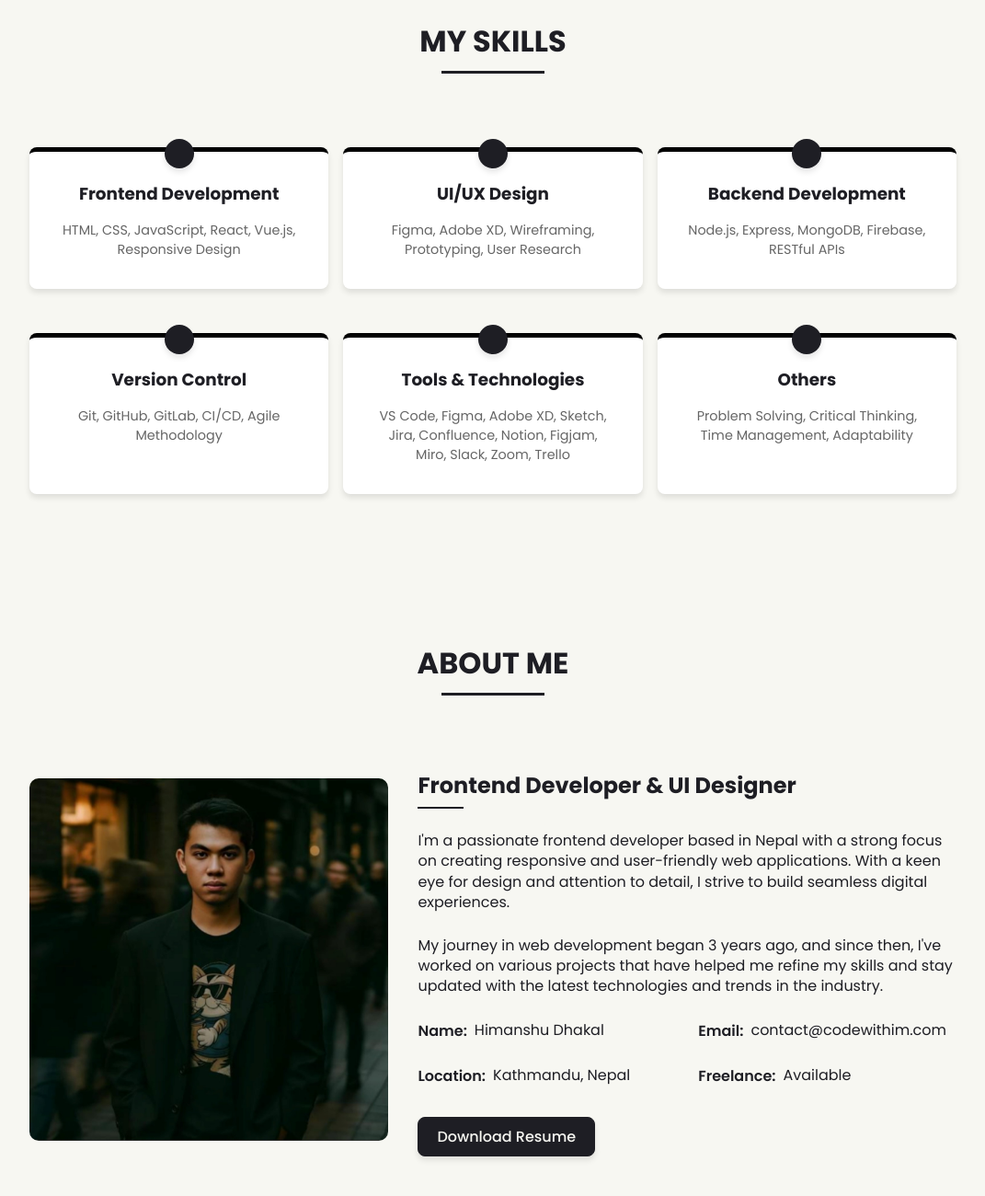
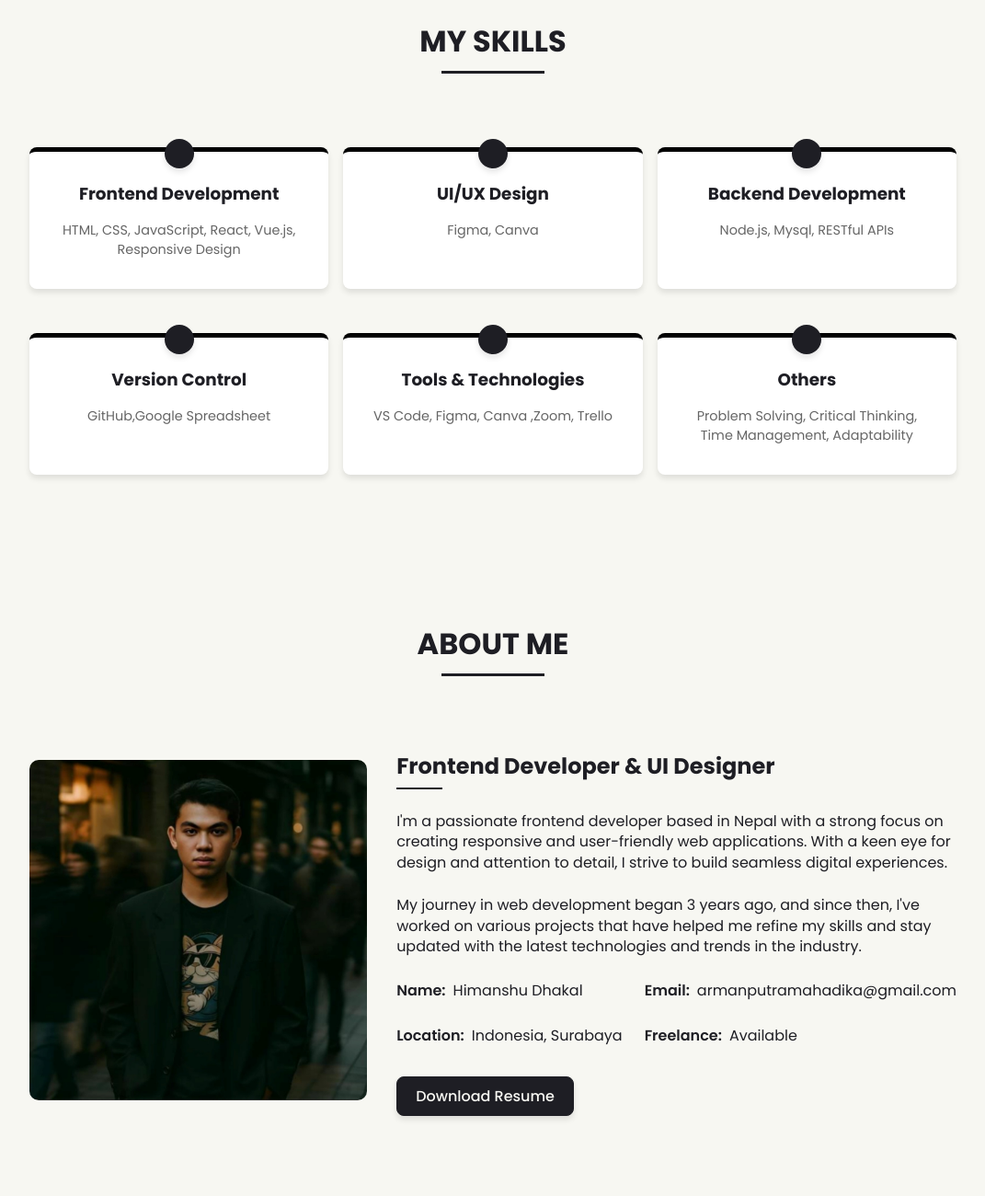
Before and after one commit to armanputram/Portofolio-ArmanOne, a plain HTML site: page index.html in a window 1280 px wide. Shown: the part 859-2159 px from the top of the page at 92% size, without its empty margins (104-1175 px from the left). Drawn offline with Linux system fonts and the light colour scheme.

Commit message:
deskripsi

```diff
--- a/index.html
+++ b/index.html
@@ -73,24 +73,23 @@
       <div class="skill-card">
         <i class="ph-bold ph-device-mobile"></i>
         <h3>UI/UX Design</h3>
-        <p>Figma, Adobe XD, Wireframing, Prototyping, User Research</p>
+        <p>Figma, Canva </p>
       </div>
       <div class="skill-card">
         <i class="ph-bold ph-database"></i>
         <h3>Backend Development</h3>
-        <p>Node.js, Express, MongoDB, Firebase, RESTful APIs</p>
+        <p>Node.js, Mysql, RESTful APIs</p>
       </div>
       <div class="skill-card">
         <i class="ph-bold ph-git-branch"></i>
         <h3>Version Control</h3>
-        <p>Git, GitHub, GitLab, CI/CD, Agile Methodology</p>
+        <p>GitHub,Google Spreadsheet</p>
       </div>
       <div class="skill-card">
         <i class="ph-bold ph-wrench"></i>
         <h3>Tools & Technologies</h3>
         <p>
-          VS Code, Figma, Adobe XD, Sketch, Jira, Confluence, Notion, Figjam,
-          Miro, Slack, Zoom, Trello
+          VS Code, Figma, Canva ,Zoom, Trello
         </p>
       </div>
       <div class="skill-card">
@@ -134,11 +133,11 @@
           </div>
           <div class="info-item">
             <span>Email:</span>
-            <p>contact@codewithim.com</p>
+            <p>armanputramahadika@gmail.com</p>
           </div>
           <div class="info-item">
             <span>Location:</span>
-            <p>Kathmandu, Nepal</p>
+            <p>Indonesia, Surabaya</p>
           </div>
           <div class="info-item">
             <span>Freelance:</span>
```
